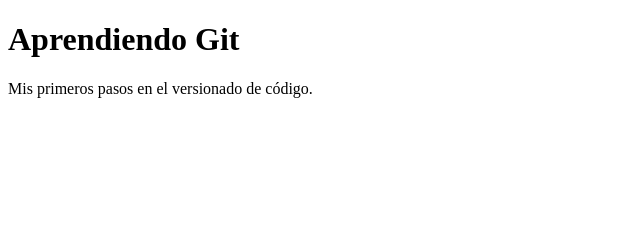
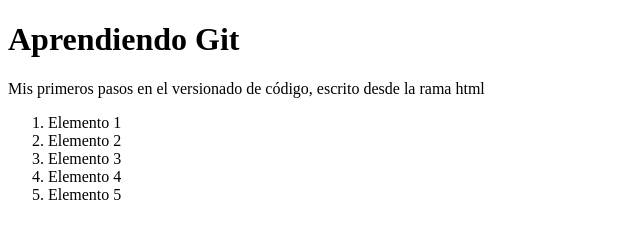
Before and after one commit to andrescaceresdev/youtube-git, a plain HTML site: page index.html in a window 1280 px wide. Shown: the whole page, without its empty margins (0-640 px from the left). Drawn offline with Linux system fonts and the light colour scheme.

Commit message:
Agregando index.js al index.html

```diff
--- a/index.html
+++ b/index.html
@@ -9,7 +9,14 @@
 </head>
 <body>
     <h1>Aprendiendo Git</h1>
-    <p>Mis primeros pasos en el versionado de código.</p>
-
+    <p>Mis primeros pasos en el versionado de código, escrito desde la rama html</p>
+    <ol>
+        <li>Elemento 1</li>
+        <li>Elemento 2</li>
+        <li>Elemento 3</li>
+        <li>Elemento 4</li>
+        <li>Elemento 5</li>
+    </ol>
+    <script src="index.js"></script>
 </body>
 </html>
```
